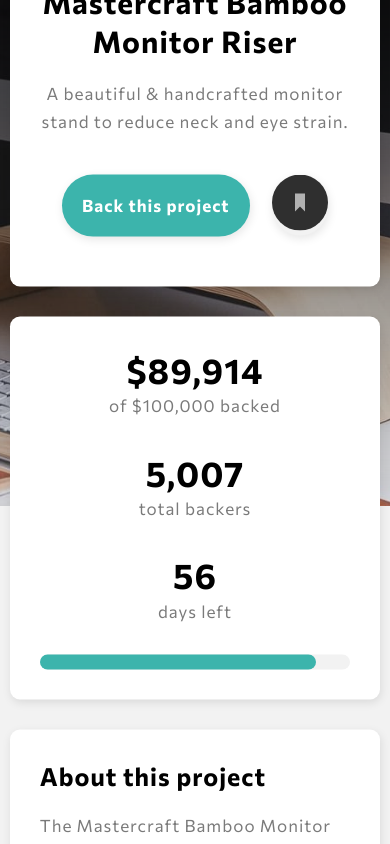
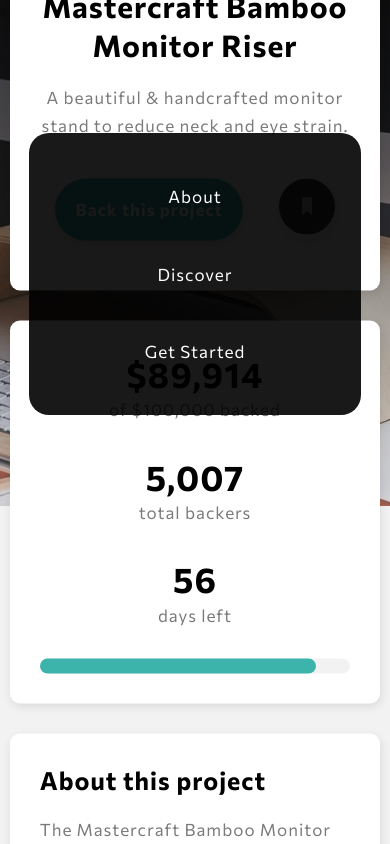
Before and after one commit to freetart/FEM-crowdfunding-product-page, a React (Create React App) app: page / in a window 390 px wide. Both pictures are taken after a click on the button 355 px from the left and 63 px from the top of the page. Shown: the top 844 px of the page. Built offline with nearby package versions, Linux system fonts and the light colour scheme.

Commit message:
created mobile menu

```diff
--- a/src/components/CtaCard.js
+++ b/src/components/CtaCard.js
@@ -18,7 +18,7 @@
     transform: translate(50%, 50%);
 
     ${Responsive.md`
-    top: -42%;
+    top: -40%;
     `}
   }
 
@@ -26,6 +26,7 @@
     ${headingStyles}
     font-size: var(--md);
     color: var(--black);
+    padding-top: 0.5rem;
   }
 
   .cta-desc {
@@ -40,6 +41,7 @@
     align-items: center;
     justify-content: space-evenly;
     padding: 2rem 0;
+    gap: 2rem;
   }
 
   .desktop-bookmark {
--- /dev/null
+++ b/src/components/MobileMenu.js
@@ -0,0 +1,59 @@
+import styled from "styled-components";
+import NavLink from "./NavLink";
+
+const Aside = styled.aside`
+  position: relative;
+  background-color: rgba(0, 0, 0, 0.9);
+  z-index: 2000;
+  border-radius: 2rem;
+  width: 85%;
+  margin: 1rem auto 0 auto;
+  animation: fadeIn 0.5s linear;
+
+  @media (min-width: 580px) {
+    display: none;
+  }
+
+  .menu-content {
+    align-items: center;
+    flex-direction: column;
+    padding: 5rem;
+  }
+
+  .menu-links {
+    display: flex;
+    flex-direction: column;
+    width: 100%;
+    gap: 5rem;
+    text-align: center;
+  }
+
+  @keyframes fadeIn {
+    from {
+      opacity: 0;
+    }
+    to {
+      opacity: 1;
+    }
+  }
+`;
+
+const MobileMenu = ({ isActive }) => {
+  if (isActive) {
+    return (
+      <Aside>
+        <div className="menu-content">
+          <ul className="menu-links">
+            <NavLink text="About" />
+            <NavLink text="Discover" />
+            <NavLink text="Get Started" />
+          </ul>
+        </div>
+      </Aside>
+    );
+  } else {
+    return null;
+  }
+};
+
+export default MobileMenu;
--- a/src/components/Navbar.js
+++ b/src/components/Navbar.js
@@ -5,6 +5,7 @@
 import logo from "../images/logo.svg";
 import Responsive from "../abstracts/Responsive";
 import MobileMenuToggle from "./MobileMenuToggle";
+import MobileMenu from "./MobileMenu";
 
 const Container = styled.div`
   ${maxWidthLg}
@@ -41,6 +42,7 @@
         </ul>
         <MobileMenuToggle isActive={isActive} setIsActive={setIsActive} />
       </Container>
+      <MobileMenu isActive={isActive} />
     </nav>
   );
 };
```
